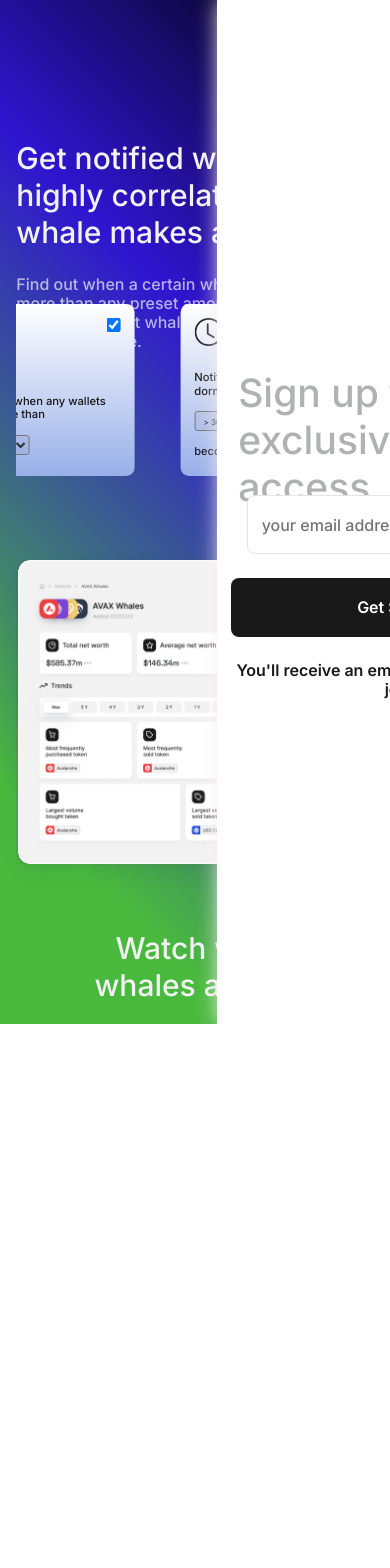
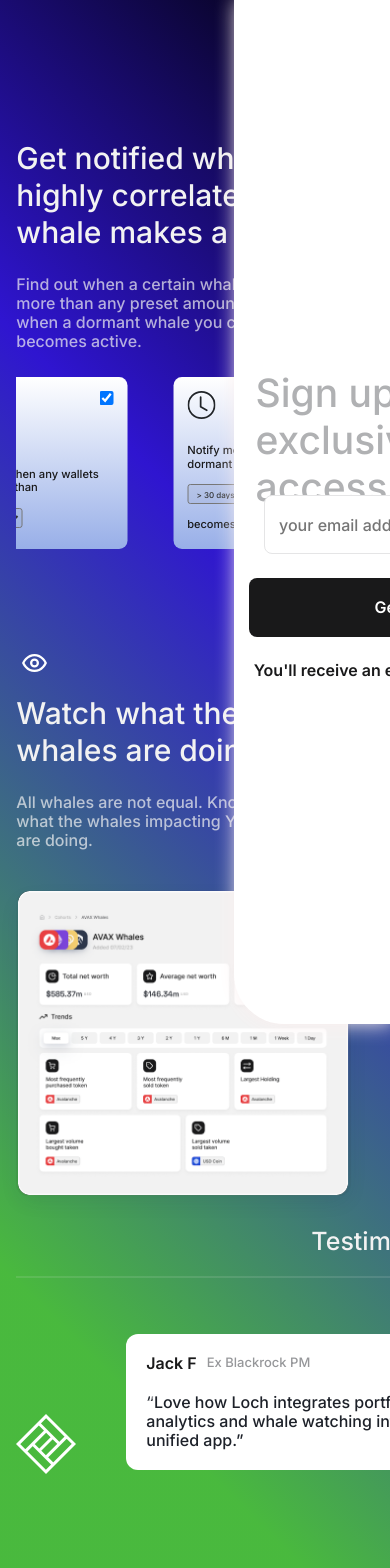
Before and after one commit to ankitt26/Loch-Project, a React (Vite) app: page / in a window 390 px wide. Shown: the top 1568 px of the page. Before the commit the page ends 1024 px from the top, so only its background shows below. Built offline with nearby package versions, Linux system fonts and the light colour scheme; some icons are missing.

Commit message:
Add media query for big screens upto 1400px

```diff
--- a/src/styles/Landing_page.module.css
+++ b/src/styles/Landing_page.module.css
@@ -55,3 +55,25 @@
 
   box-shadow: 0px 8px 22px -6px rgba(24, 39, 75, 0.12);
 }
+
+@media only screen and (max-width: 1200px) {
+  .main {
+    height: max-content;
+    width: 100%;
+  }
+  .first_block {
+    flex-direction: column;
+  }
+
+  .cards {
+    margin-top: 17px;
+    width: 800px;
+  }
+
+  .second_block {
+    flex-direction: column-reverse;
+    justify-content: flex-start;
+    align-items: flex-start;
+    row-gap: 24px;
+  }
+}
--- a/src/styles/Sign_up.module.css
+++ b/src/styles/Sign_up.module.css
@@ -81,3 +81,16 @@ left: 950px */
   margin-top: 24px;
   color: #19191a;
 }
+
+@media only screen and (max-width: 1300px) {
+  .signup {
+    width: 40%;
+    left: 60%;
+  }
+}
+
+@media only screen and (max-width: 1200px) {
+  .signup {
+    border-bottom-left-radius: 50px;
+  }
+}
--- a/src/styles/Testimonials.module.css
+++ b/src/styles/Testimonials.module.css
@@ -38,3 +38,15 @@
   bottom: 140px;
   overflow-x: hidden;
 }
+
+@media only screen and (max-width: 1400px) {
+  .heading {
+    width: 100px;
+  }
+}
+
+@media only screen and (max-width: 1200px) {
+  .testimonials {
+    max-width: 650px;
+  }
+}
--- a/src/styles/group.module.css
+++ b/src/styles/group.module.css
@@ -37,3 +37,10 @@
   text-align: right;
   padding-top: 17px;
 }
+
+@media only screen and (max-width: 1400px) {
+  .group_2 {
+    text-align: left;
+    padding-top: 15px;
+  }
+}
```
